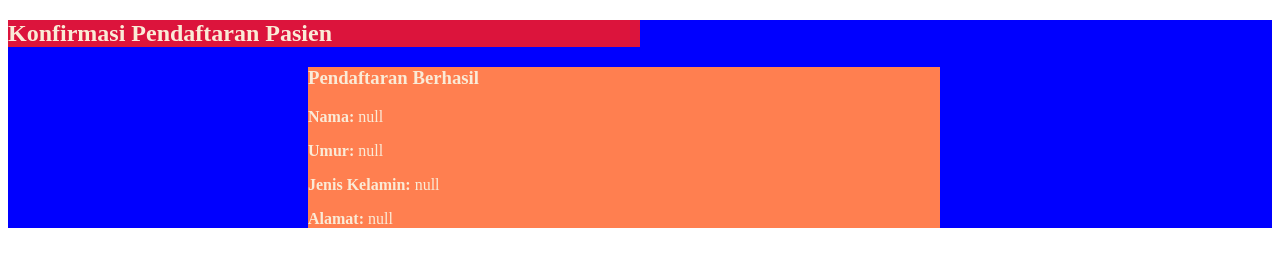
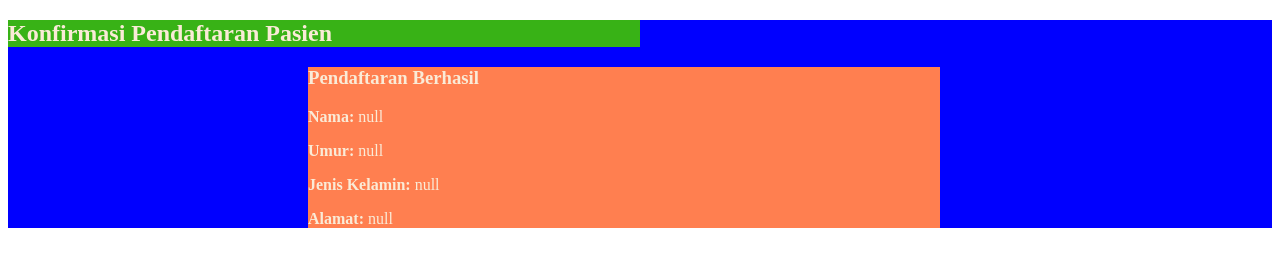
Before and after one commit to faridatulj448/FARIDATULJ_UTS, a plain HTML site: page confirmation.html in a window 1280 px wide. Drawn offline with Linux system fonts and the light colour scheme.

Commit message:
ubah warna

```diff
--- a/tampil.css
+++ b/tampil.css
@@ -3,7 +3,7 @@ body{
 
 }
 .judul{
-    background-color:crimson;
+    background-color:rgb(56, 178, 22);
     color: antiquewhite;
     justify-content: center;
     align-items: center;
```
